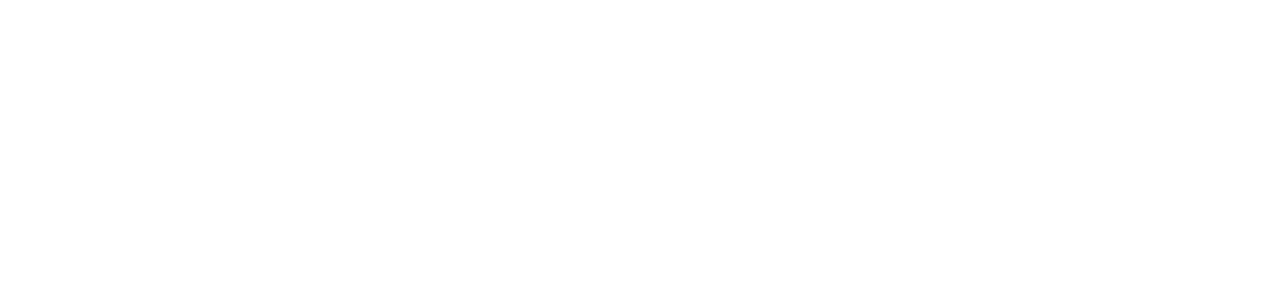
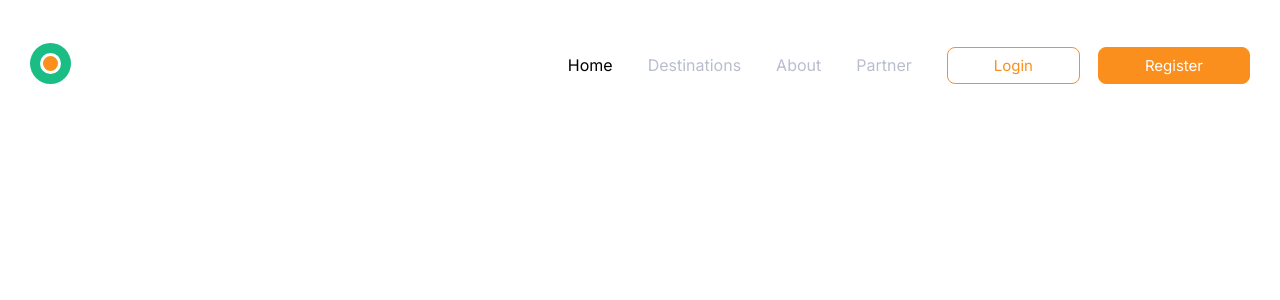
Before and after one commit to olehlavryk/tour-and-travel, a React (Create React App) app: page / in a window 1280 px wide. Shown: the top 300 px of the page. Built offline with nearby package versions, Linux system fonts and the light colour scheme.

Commit message:
Create top header

```diff
--- a/src/App.js
+++ b/src/App.js
@@ -1,15 +1,9 @@
-import Flex from 'src/components/Flex/Flex'
+import Header from './components/Header/Header'
 
 function App() {
   return (
     <div className="App">
-      <div className="container">
-        <div className="row">
-          {/* Header */}
-
-        </div>
-
-      </div>
+      <Header />
     </div>
   );
 }
--- /dev/null
+++ b/src/components/Button/Button.js
@@ -0,0 +1,48 @@
+import styled from 'styled-components';
+
+const OutlinedButton = styled.button.attrs(props => ({ outlined: true }))`
+    border:none;
+    background-color: transparent;
+    font-family: ${props => props.theme.fonts.tertiary || 'sans- serif'};
+    border: 1px solid ${props => props.theme.colors.accent || '#000'};
+    color: ${props => props.theme.colors.accent || '#000'};
+    border-radius: 8px;
+    font-size: 15px;
+    line-height: 1.3;
+    padding: 8px 46px;
+    cursor: pointer;
+    transition: ${props => props.theme.transition.default || 'all 300ms ease-in'} ;
+
+    &:hover {
+        border: 1px solid ${props => props.theme.colors.accentSecondary || '#000'};
+        color: ${props => props.theme.colors.accentSecondary || '#000'};
+    }
+`;
+
+const StyledPrimaryButton = styled(OutlinedButton)`
+    background-color: ${props => props.theme.colors.accent || '#000'};
+    color: white;
+    transition: ${props => props.theme.transition.default || 'all 300ms ease-in'} ;
+
+    &:hover {
+        background-color: transparent;
+        color: ${props => props.theme.colors.accent || '#000'};
+        border: 1px solid ${props => props.theme.colors.accent || '#000'};
+    }
+`;
+
+const Button = (props) => {
+
+    if (props.primary) {
+        return (
+            <StyledPrimaryButton {...props} />
+        )
+    }
+
+    return (
+        <OutlinedButton {...props} />
+    );
+
+}
+
+export default Button;
--- /dev/null
+++ b/src/components/Header/Header.js
@@ -0,0 +1,28 @@
+import styled from 'styled-components';
+import Flex from 'src/components/Flex/Flex'
+import Navigation from 'src/components/Navigation/Navigation'
+import Logo from 'src/components/Logo/Logo'
+
+const StyledHeader = styled.header`
+    margin-top: 43px;
+    padding-bottom: 20px;
+`;
+
+const Header = () => {
+    return (
+        <StyledHeader>
+            <div className="container">
+                <div className="row">
+                    <Flex justify="space-between">
+                        <Logo />
+                        <Navigation />
+                    </Flex>
+                </div>
+            </div>
+        </StyledHeader>
+
+
+    );
+}
+
+export default Header;
--- /dev/null
+++ b/src/components/Icons/Icon.js
@@ -0,0 +1,8 @@
+import React from 'react';
+import { iconsConfig } from './iconsConfig';
+
+export const Icon = ({name, ...props}) =>  {
+    const IconC = iconsConfig[name];
+
+    return <IconC {...props} />
+}
--- /dev/null
+++ b/src/components/Icons/iconsConfig.js
@@ -0,0 +1,12 @@
+import React from "react";
+
+export const iconsConfig = {
+  logo: ({ ...props }) => (
+    <svg width="41" height="41" viewBox="0 0 41 41" fill="none" xmlns="http://www.w3.org/2000/svg">
+      <circle cx="20.5" cy="20.5" r="20.5" fill="#1ABE84" />
+      <circle cx="20.5" cy="20.5" r="9" fill="#FB8F1D" stroke="white" stroke-width="3" />
+    </svg>
+
+  ),
+
+};
--- /dev/null
+++ b/src/components/Logo/Logo.js
@@ -0,0 +1,12 @@
+import { Icon } from "src/components/Icons/Icon";
+
+const Logo = () => {
+
+    return (
+        <a href="/#">
+            <Icon name="logo" />
+        </a>
+    )
+}
+
+export default Logo;
--- /dev/null
+++ b/src/components/Menu/Menu.js
@@ -0,0 +1,42 @@
+import styled from 'styled-components';
+import { mainMenuList } from 'src/config/config'
+const Menu = () => {
+    return (
+        <StyledMenu>
+            {mainMenuList.map((item, index) => (
+                <li key={item}>
+                    <a href="/#" class={index === 0 ? 'active' : ''}>{item}</a>
+                </li>
+            ))}
+        </StyledMenu>
+    );
+}
+
+export default Menu;
+
+const StyledMenu = styled.ul`
+    margin: 0;
+    padding: 0;
+    list-style: none;
+
+    li {
+        display:inline;
+        margin-right: 35px;
+
+        a {
+            font-family: Inter;
+            color: ${props => props.theme.colors.lightGrey};
+            text-decoration: none;
+            font-size: 16px;
+            line-height: 1.2;
+
+            &:hover {
+                color: ${props => props.theme.colors.primary};
+            }
+
+            &.active {
+                color: ${props => props.theme.colors.primary};
+            }
+        }
+    }
+`;
--- /dev/null
+++ b/src/components/Navigation/Navigation.js
@@ -0,0 +1,26 @@
+import styled from 'styled-components';
+import Button from 'src/components/Button/Button';
+import Menu from 'src/components/Menu/Menu';
+
+const Navigation = () => {
+    return (
+        <StyledNavigation>
+            <Menu />
+            <Button>Login</Button>
+            <Button primary>Register</Button>
+        </StyledNavigation>
+    );
+}
+
+export default Navigation;
+
+const StyledNavigation = styled.nav`
+    display: flex;
+    align-items: center;
+
+    & button:nth-of-type(1){
+        display: inline-block;
+        margin-right: 18px;
+    }
+
+`;
--- /dev/null
+++ b/src/config/config.js
@@ -0,0 +1 @@
+export const mainMenuList = ["Home", "Destinations", "About", "Partner"];
--- a/src/index.js
+++ b/src/index.js
@@ -5,9 +5,18 @@
 import { createGlobalStyle, ThemeProvider } from 'styled-components';
 
 const Global = createGlobalStyle`
+  .App {
+    min-height: 100vh;
+    overflow: hidden;
+  }
+
+  a {
+    transition: ${props => props.theme.transition.default}
+  }
+
   .container {
-    padding-right: 15px;
-    padding-left: 15px;
+    padding-right: 50px;
+    padding-left: 50px;
     margin-right: auto;
     margin-left: auto;
   }
@@ -23,26 +32,31 @@
   }
   @media (min-width: 1200px) {
     .container {
-      width: 1110px;
+      width: 1120px;
     }
   }
 
   .row {
-    margin-left: -15px;
-    margin-right: -15px;
+    margin-left: -50px;
+    margin-right: -50px;
   }
 `;
 
 const theme = {
-  color: {
+  colors: {
     primary: '#000',
     secondary: '#7D7987',
-    accent: '#FB8F1D'
+    accent: '#FB8F1D',
+    accentSecondary: '#1ABE84',
+    lightGrey: '#B8BECD',
   },
   fonts: {
     primary: 'Playfair Display, serif',
     secondry: 'Mulish, sans- serif',
     tertiary: 'Inter, sans- serif',
+  },
+  transition: {
+    default: 'all 300ms ease-in'
   }
 }
 
```
